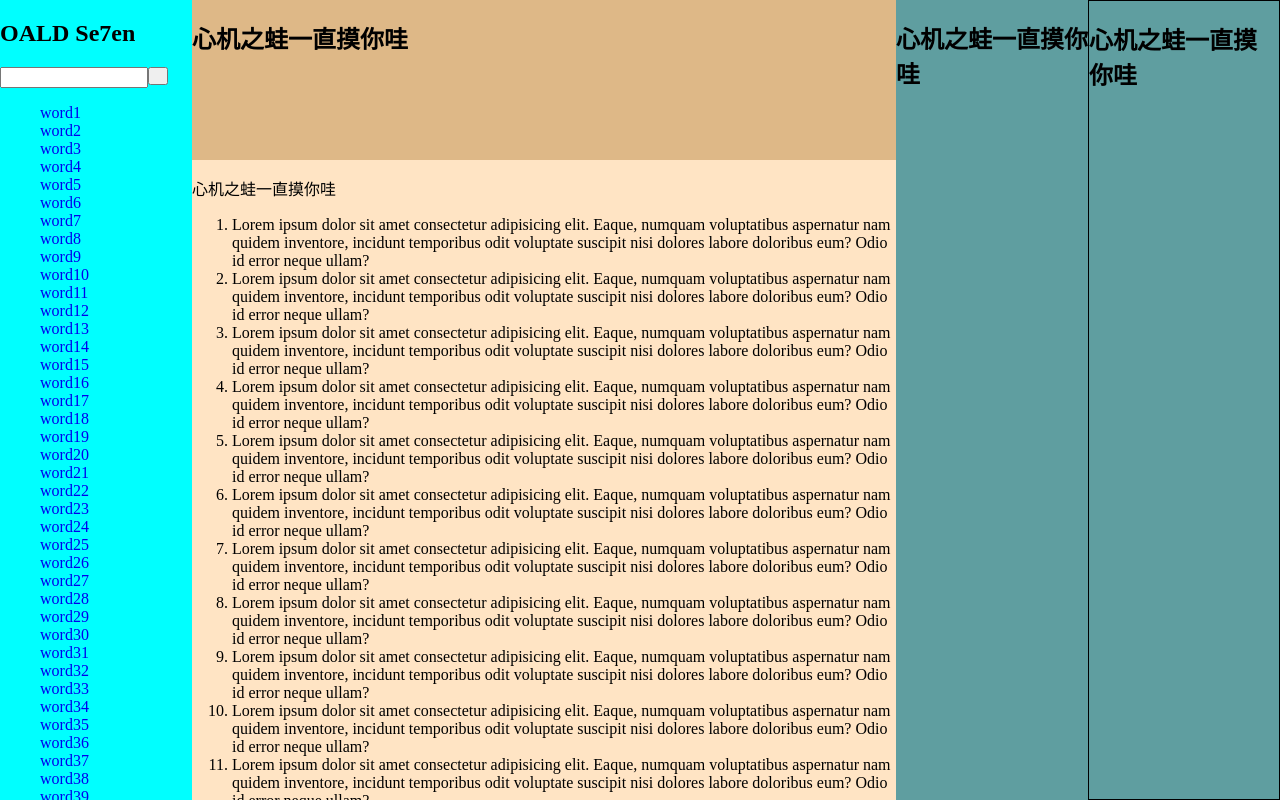
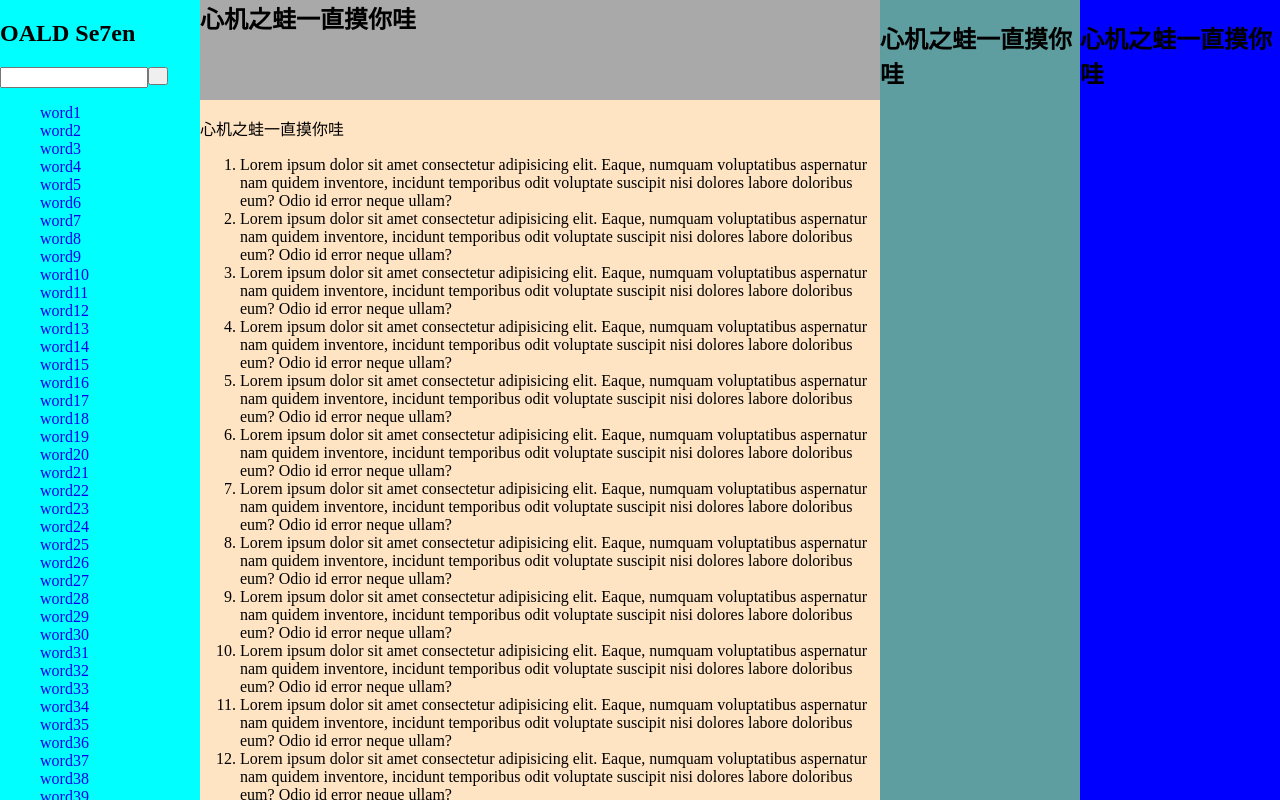
Before and after one commit to chenFBL/miao, a plain HTML site: page oald-layout-position.html in a window 1280 px wide. Drawn offline with Linux system fonts and the light colour scheme.

Commit message:
oald-layout-position.html

```diff
--- a/oald-layout-position.html
+++ b/oald-layout-position.html
@@ -25,10 +25,10 @@
     }
 
     div aside {
-      width: 15%;
+      width: 200px;
       height: 100%;
       background-color: aqua;
-      position:absolute;
+      position:fixed;
       overflow: auto;
     }
 
@@ -40,44 +40,36 @@
       text-decoration: none;
     }
 
-    .b1 {
-      width: 55%;
-      height: 80%;
-      left: 15%;
-      top: 20%;
+    main {
+      height: 100%;
+      left: 200px;
+      right: 400px;
       background-color: bisque;
       overflow: auto;
-      position: absolute;
-
+      position: fixed;
     }
 
-    .a1 {
-      width: 55%;
-      height: 20%;
-      left: 15%;
-      background-color: burlywood;
-      position: absolute;
+    .a1 > h2 {
+      height: 100px;
       margin: 0;
+      background-color: darkgray;
     }
 
+
     .c1 {
-      width: 15%;
+      width: 200px;
       height: 100%;
-      left: 70%;
+      right: 200px;
       background-color: cadetblue;
-      position: absolute;
-      margin: 0;
+      position: fixed;
     }
 
     .d1 {
-      width: 15%;
+      width: 200px;
       height: 100%;
-      left: 85%;
-      background-color: cadetblue;
-      position: absolute;
-      margin: 0;
-      border: 1px solid;
-      box-sizing: border-box;
+      right: 0;
+      background-color: blue;
+      position: fixed;
     }
 
   </style>
```
